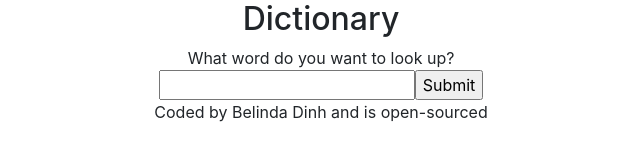
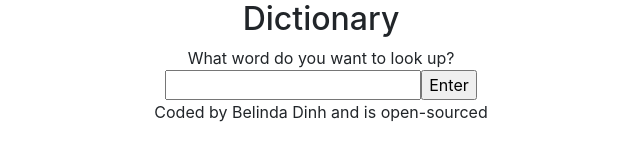
Before and after one commit to Belzie1300/bel-dictionary-react, a React (Create React App) app: page / in a window 1280 px wide. Shown: the top 160 px of the page, without its empty margins (319-959 px from the left). Built offline with nearby package versions, Linux system fonts and the light colour scheme.

Commit message:
integrated API

```diff
--- a/package.json
+++ b/package.json
@@ -6,6 +6,7 @@
     "@testing-library/jest-dom": "^5.16.5",
     "@testing-library/react": "^13.4.0",
     "@testing-library/user-event": "^13.5.0",
+    "axios": "^1.3.3",
     "react": "^18.2.0",
     "react-dom": "^18.2.0",
     "react-scripts": "5.0.1",
--- a/src/Dictionary.js
+++ b/src/Dictionary.js
@@ -1,11 +1,19 @@
 import React, { useState } from "react";
+import axios from "axios";
 
 export default function Dictionary() {
   let [keyword, setKeyboard] = useState("");
 
+  function handleResponse(response) {
+    console.log(response);
+  }
+
   function handleSubmit(event) {
     event.preventDefault();
-    alert(`Just a moment, searching for "${keyword}"`);
+
+    let apiKey = "34b7a5f9e78b04eob5f3acad597t59d2";
+    let apiURL = `https://api.shecodes.io/dictionary/v1/define?word=${keyword}&key=${apiKey}`;
+    axios.get(apiURL).then(handleResponse);
   }
   function loadKeyword(event) {
     setKeyboard(event.target.value);
@@ -16,7 +24,7 @@ export default function Dictionary() {
       <div>What word do you want to look up?</div>
       <form onSubmit={handleSubmit}>
         <input type="search" onChange={loadKeyword}></input>
-        <input type="submit"></input>
+        <input type="submit" value="Enter"></input>
       </form>
     </div>
   );
```
Also changed, not shown: 1 other file (tests, documents, lock files or other folders).
